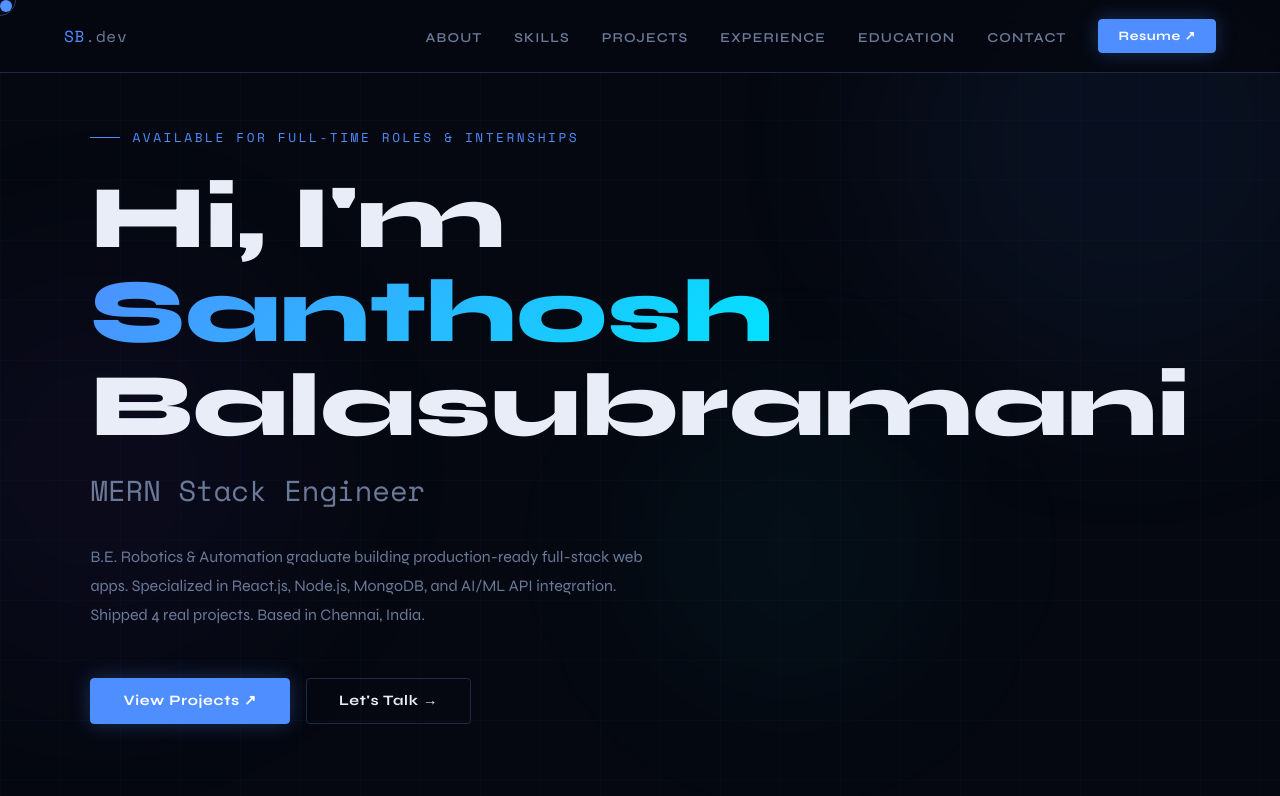
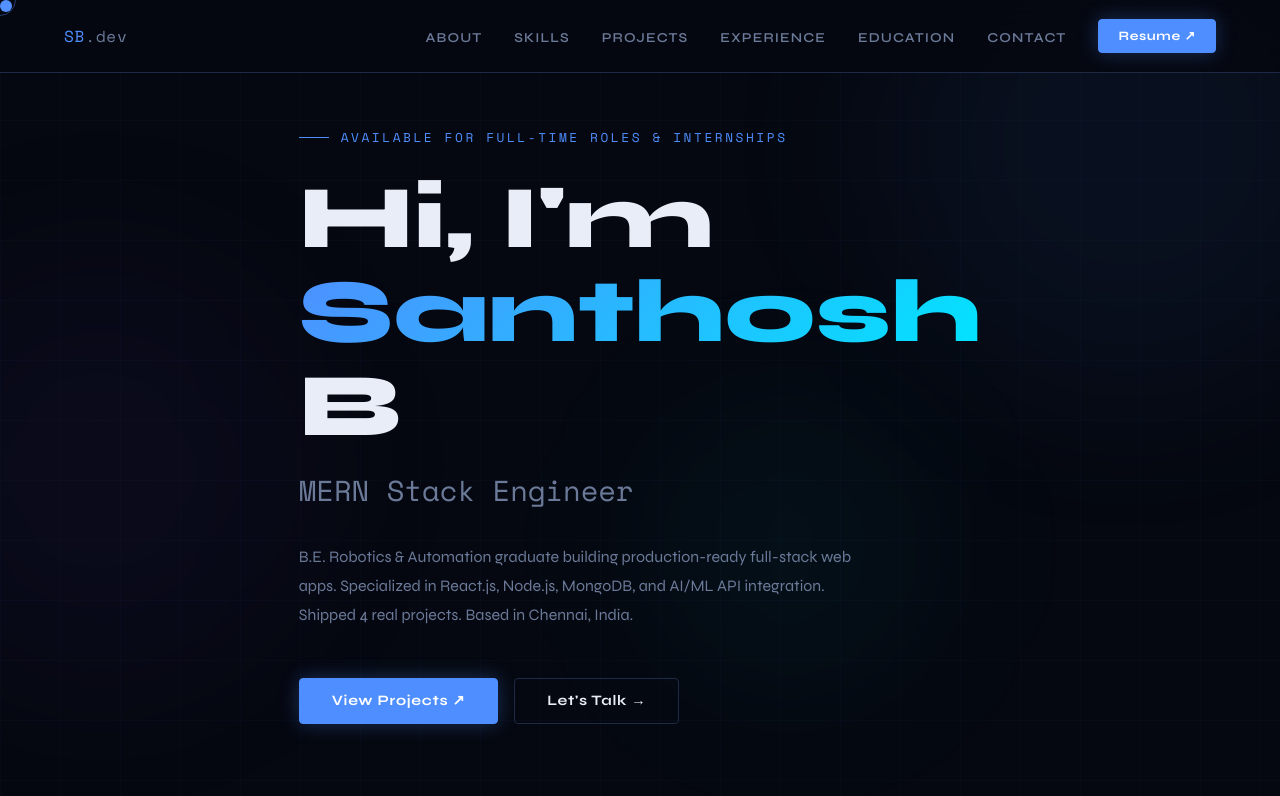
Before and after one commit to s20534175-stack/portfolio-frontend, a React (Vite) app: page / in a window 1280 px wide. Shown: the top 796 px of the page. Built offline with nearby package versions, Linux system fonts and the light colour scheme; no server answers.

Commit message:
Shorten last name display in Hero component

```diff
--- a/src/components/Hero.jsx
+++ b/src/components/Hero.jsx
@@ -38,7 +38,7 @@ export default function Hero() {
         <h1 className={styles.name}>
           Hi, I'm<br />
           <span className={styles.highlight}>Santhosh</span><br />
-          <span className={styles.lastName}>Balasubramani</span>
+          <span className={styles.lastName}>B</span>
         </h1>
         <div className={styles.role}>
           <span>{displayed}</span>
```
